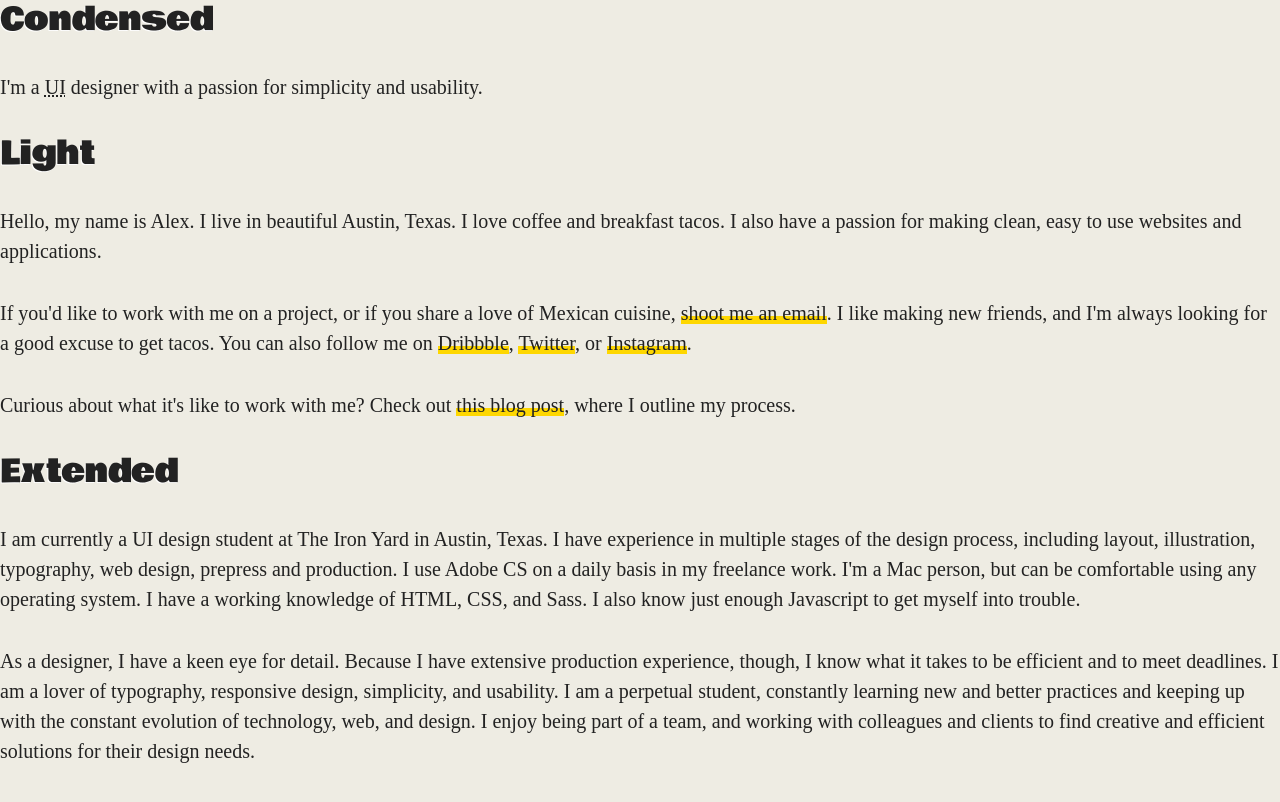
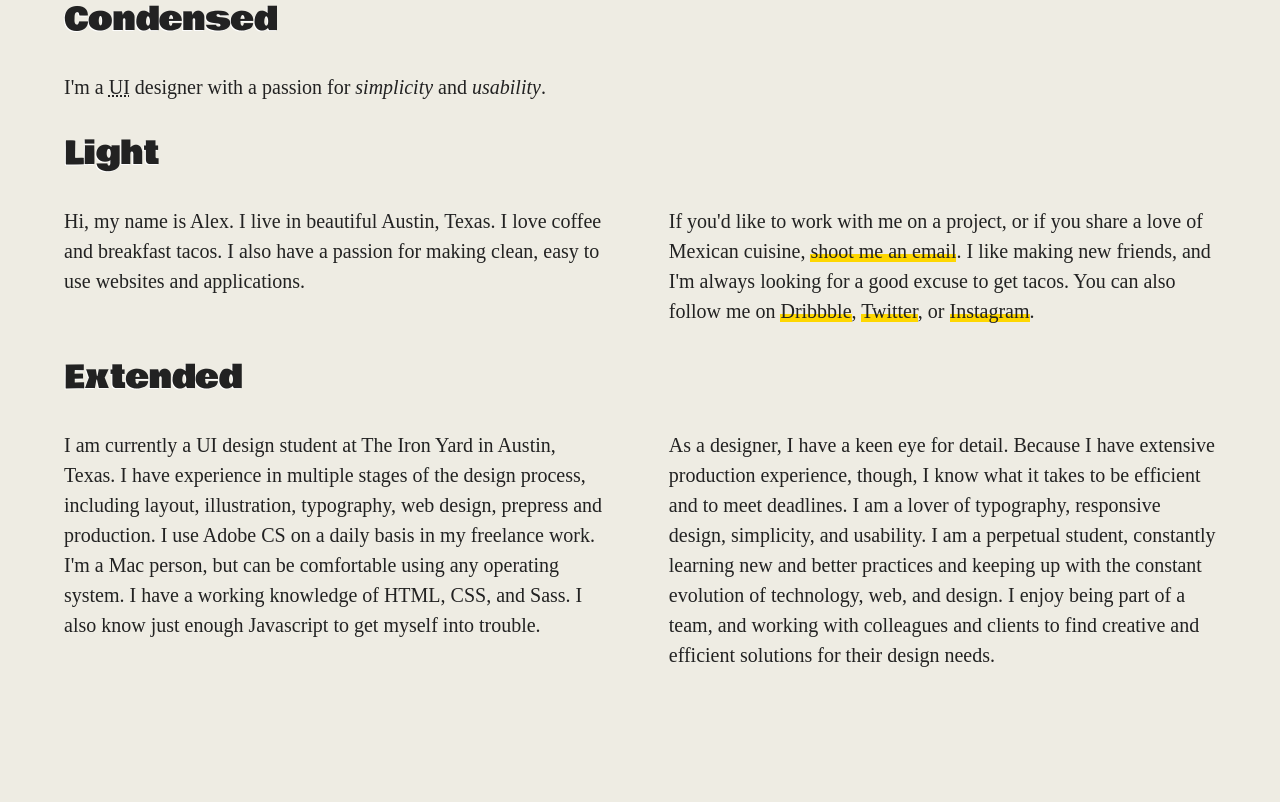
Before and after one commit to amacduff/alex-macduff-design, a Jekyll site: the page built from info.html, in a window 1280 px wide. Shown: the top 802 px of the page. Built offline with Jekyll 4.4.1, drawn with Linux system fonts in a browser that asks for light colours; some web fonts are replaced.

Commit message:
Add responsive breakpoints to info page

```diff
--- /dev/null
+++ b/_sass/_info.scss
@@ -0,0 +1,15 @@
+/* Info */
+
+.info {
+	margin: 0 auto;
+	width: 90%;
+
+	section {
+		clear: both;
+	}
+
+	p {
+		@include grid(12);
+	}
+
+}
--- a/_sass/_media_queries.scss
+++ b/_sass/_media_queries.scss
@@ -46,6 +46,10 @@
 			@include grid(6);
 		}
 
+	}
+
+	.info {
+		width: 70%;
 	}
 
 	footer {
@@ -105,6 +109,15 @@
 
 	}
 
+	.info {
+		width: 90%;
+
+		p {
+			@include grid(6);
+		}
+
+	}
+
 }
 
 @media screen and (min-width: 1400px) {
@@ -130,4 +143,8 @@
 
 	}
 
+	.info {
+		width: 70%;
+	}
+
 }
--- a/_sass/_mixins.scss
+++ b/_sass/_mixins.scss
@@ -2,7 +2,7 @@
 
 $tot-width: 100%;
 $tot-num-col: 12;
-$gut-width: 2%;
+$gut-width: 5%;
 $col-width: ($tot-width - (($tot-num-col - 1)*$gut-width))/$tot-num-col;
 
 @mixin grid($col-num) {
--- a/css/main.scss
+++ b/css/main.scss
@@ -12,6 +12,7 @@
         "headings",
         "header",
         "work",
+        "info",
         "footer",
         "splash",
         "media_queries"
--- a/info.html
+++ b/info.html
@@ -6,14 +6,13 @@ layout: default
 
     <section class="condensed">
         <h1 class="anchor">Condensed</h1>
-        <p>I'm a <abbr title="User Interface">UI</abbr> designer with a passion for simplicity and usability.</p>
+        <p>I'm a <abbr title="User Interface">UI</abbr> designer with a passion for <em>simplicity</em> and <em>usability</em>.</p>
     </section>
 
     <section class="light">
         <h1 class="anchor">Light</h1>
-        <p>Hello, my name is Alex. I live in beautiful Austin, Texas. I love coffee and breakfast tacos. I also have a passion for making clean, easy to use websites and applications.</p>
+        <p>Hi, my name is Alex. I live in beautiful Austin, Texas. I love coffee and breakfast tacos. I also have a passion for making clean, easy to use websites and applications.</p>
         <p>If you'd like to work with me on a project, or if you share a love of Mexican cuisine, <a href="mailto:hello@alexmacduff.com?subject=Hello!">shoot me an email</a>. I like making new friends, and I'm always looking for a good excuse to get tacos. You can also follow me on <a href="http://dribbble.com/amacduff" target="_blank">Dribbble</a>, <a href="http://twitter.com/amacduff" target="_blank">Twitter</a>, or <a href="http://instagram.com/alexmacduff" target="_blank">Instagram</a>.</p>
-        <p>Curious about what it's like to work with me? Check out <a href="blog/process">this blog post</a>, where I outline my process.</p>
     </section>
 
     <section class="extended">
```
